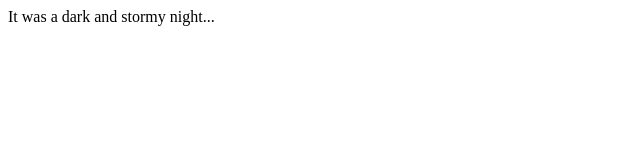
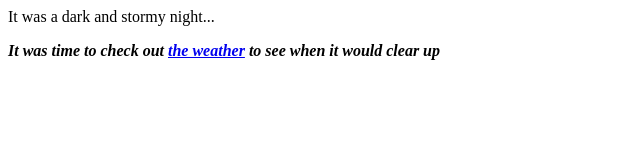
Before and after one commit to bonnierenaee/fireside_story, a plain HTML site: page index.html in a window 1280 px wide. Shown: the whole page, without its empty margins (0-640 px from the left). Drawn offline with Linux system fonts and the light colour scheme.

Commit message:
added second line of story

```diff
--- a/index.html
+++ b/index.html
@@ -1,5 +1,6 @@
 <html>
     <body>
       <p>It was a dark and stormy night...</p>
+      <p><strong><em>It was time to check out <a href="www.weather.com">the weather</a> to see when it would clear up</em></strong></p>
     </body>
   </html>
```
